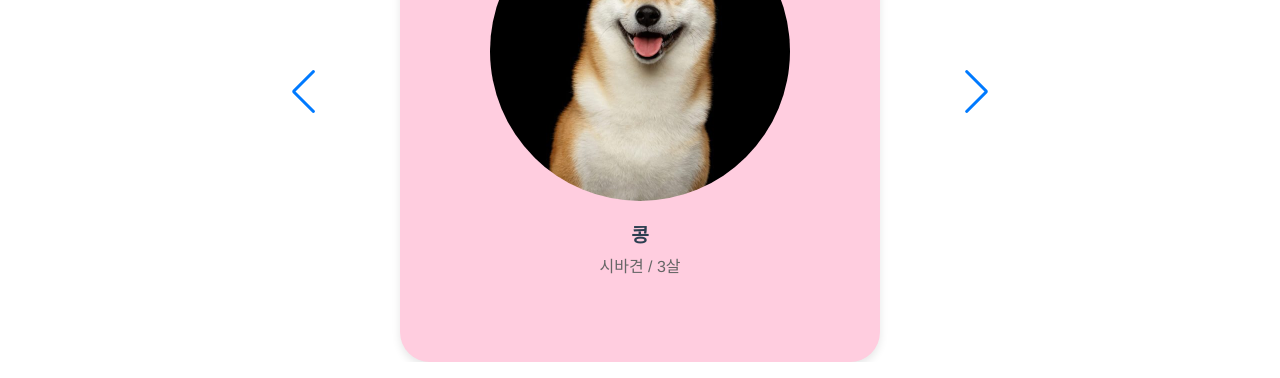
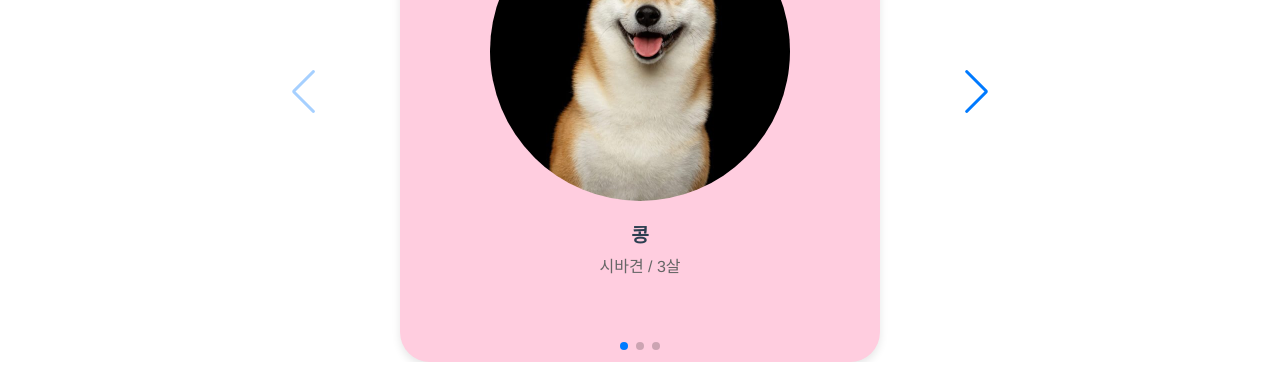
Before and after one commit to shunny822/pet-service-FE, a Vue app in the folder pet-service/: page / in a window 1280 px wide. Shown: the part 419-797 px from the top of the page. Built offline with nearby package versions, Linux system fonts and the light colour scheme.

Commit message:
fix: swiper

```diff
--- a/pet-service/src/components/PetCard.vue
+++ b/pet-service/src/components/PetCard.vue
@@ -1,12 +1,30 @@
 <script>
+  import { Navigation, Pagination, Scrollbar, A11y } from 'swiper/modules';
   import { Swiper, SwiperSlide } from 'swiper/vue';
-  import 'swiper/swiper-bundle.css';
+
+  import 'swiper/css';
+  import 'swiper/css/navigation';
+  import 'swiper/css/pagination';
+  import 'swiper/css/scrollbar';
 
   export default {
     name: 'DogCarousel',
     components: {
       Swiper,
       SwiperSlide
+    },
+    setup() {
+      const onSwiper = (swiper) => {
+        console.log(swiper);
+      };
+      const onSlideChange = () => {
+        console.log('slide change');
+      };
+      return {
+        onSwiper,
+        onSlideChange,
+        modules: [Navigation, Pagination, Scrollbar, A11y],
+      };
     },
     data() {
       return {
@@ -42,12 +60,13 @@
     <div class="carousel-container">
     <!-- TODO: swiper 고치기 -->
       <swiper
+        :modules="modules"
         :slides-per-view="1"
         :space-between="10"
-        :loop="true"
-        :pagination="true"
-        :navigation="true"
-        class="mySwiper"
+        navigation
+        :pagination="{ clickable: true }"
+        @swiper="onSwiper"
+        @slideChange="onSlideChange"
       >
         <swiper-slide v-for="dog in dogs" :key="dog.id">
           <div class="dog-card">
```
